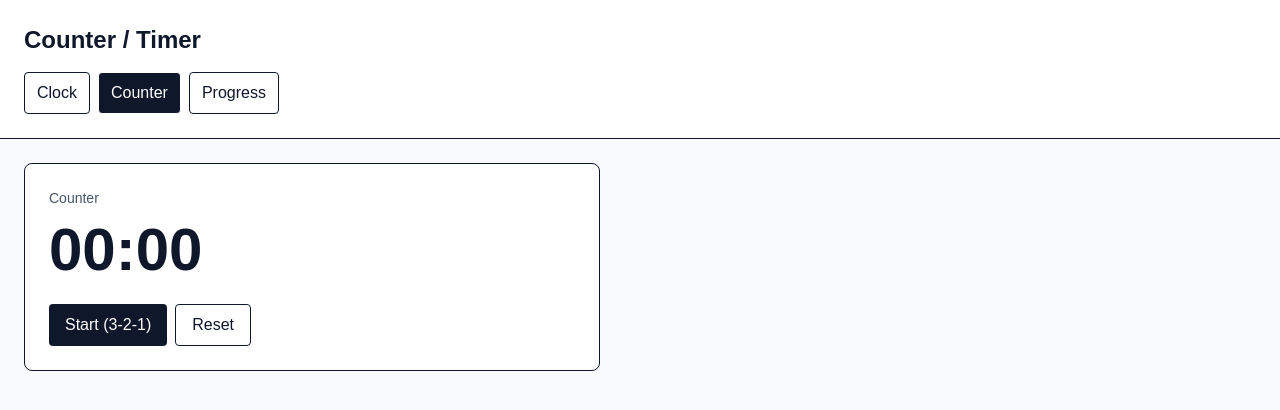
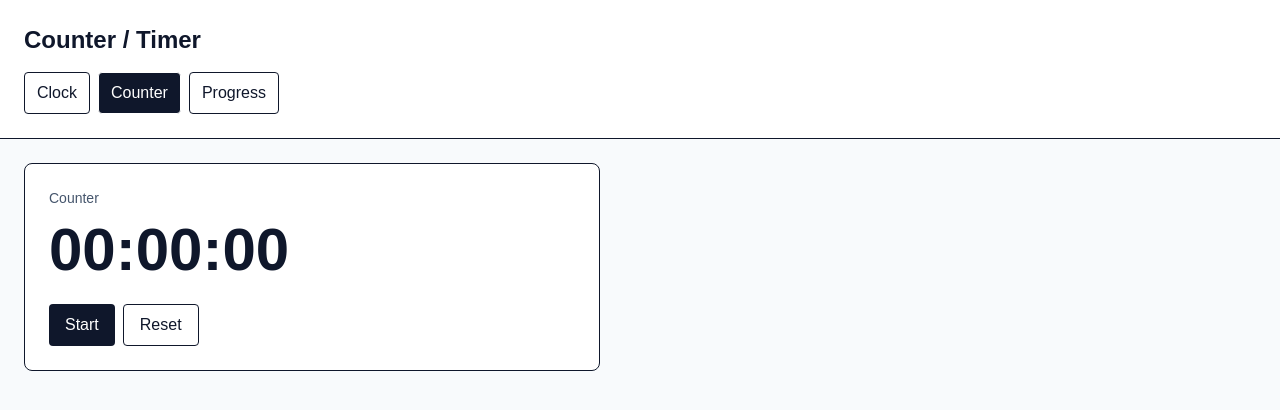
Before and after one commit to Saumya-Choudhuri/CLOCK, a Next.js app in the folder my-clock/: page / in a window 1280 px wide. Both pictures are taken after a click on the button "Counter". Shown: the top 410 px of the page. Built offline with nearby package versions, Linux system fonts and the light colour scheme.

Commit message:
Update counter start button and countdown

```diff
--- a/my-clock/app/sections/CounterPanel.tsx
+++ b/my-clock/app/sections/CounterPanel.tsx
@@ -8,9 +8,11 @@ function pad(n: number) {
 
 function formatMs(ms: number) {
   const totalSeconds = Math.floor(ms / 1000);
-  const minutes = Math.floor(totalSeconds / 60);
+  const hours = Math.floor(totalSeconds / 3600);
+  const minutes = Math.floor((totalSeconds % 3600) / 60);
   const seconds = totalSeconds % 60;
-  return `${pad(minutes)}:${pad(seconds)}`;
+
+  return `${pad(hours)}:${pad(minutes)}:${pad(seconds)}`;
 }
 
 export default function CounterPanel() {
@@ -50,7 +52,7 @@ export default function CounterPanel() {
   };
 
   const startWithCountdown = () => {
-    if (running) return;
+    if (running || preCount !== null) return;
     setPreCount(3);
   };
 
@@ -93,7 +95,7 @@ export default function CounterPanel() {
               className="px-4 py-2 rounded bg-slate-900 text-white"
               onClick={startWithCountdown}
             >
-              Start (3-2-1)
+              Start
             </button>
           ) : (
             <button
```
